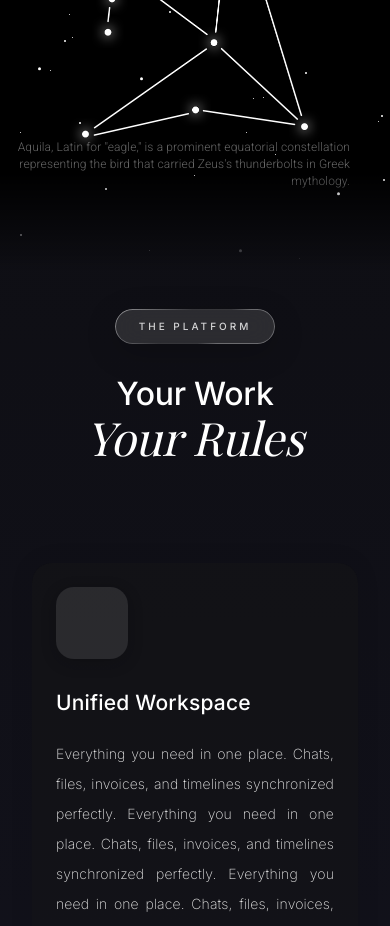
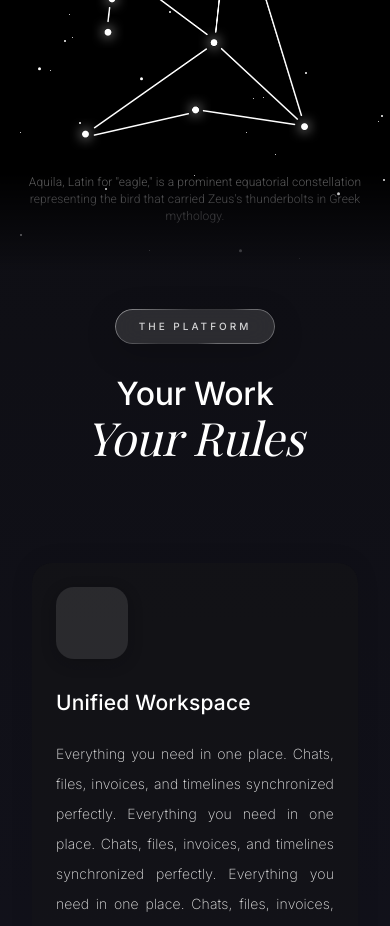
Before and after one commit to BarathKumar47/giggle_lan, a Next.js app: page / in a window 390 px wide. Shown: the part 1040-1966 px from the top of the page. Built offline with nearby package versions, Linux system fonts and the light colour scheme; some icons are missing.

Commit message:
content center in brandlogosection in mobile screen

```diff
--- a/src/app/componenets/landing/brandlogo.js
+++ b/src/app/componenets/landing/brandlogo.js
@@ -43,9 +43,10 @@ const BrandLogo = () => {
             <Box
                 sx={{
                     position: "absolute",
-                    bottom: "40px",
-                    right: "40px",
-                    textAlign: "right",
+                    bottom: { xs: "20px", md: "40px" },
+                    right: { xs: "20px", md: "40px" },
+                    left: { xs: "20px", md: "auto" },
+                    textAlign: { xs: "center", md: "right" },
                     zIndex: 3,
                 }}
             >
@@ -55,7 +56,8 @@ const BrandLogo = () => {
                         color: "rgba(255, 255, 255, 0.4)",
                         fontSize: { xs: "12px", md: "14px" },
                         maxWidth: "500px",
-                        paddingBottom: "40px",
+                        margin: { xs: "0 auto", md: "0" },
+                        paddingBottom: { xs: "25px", md: "40px" },
                         fontWeight: 300,
                         transition: "color 0.3s ease",
                         "&:hover": {
```
